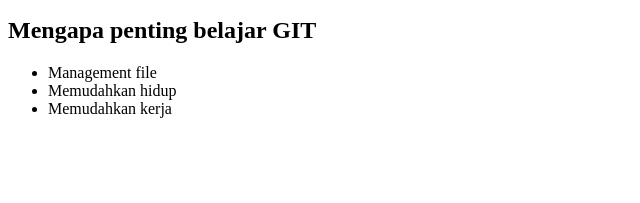
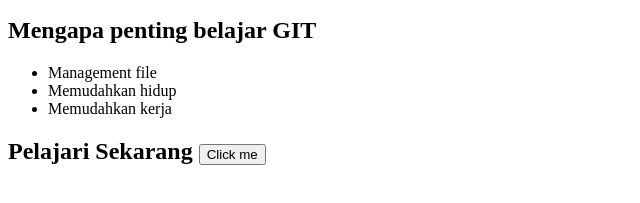
Before and after one commit to FakhryAbqory/belajar-git, a plain HTML site: page index.html in a window 1280 px wide. Shown: the part 101-304 px from the top of the page, without its empty margins (0-640 px from the left). Drawn offline with Linux system fonts and the light colour scheme.

Commit message:
menambah section baru

```diff
--- a/index.html
+++ b/index.html
@@ -20,5 +20,11 @@
             <li >Memudahkan kerja</li>
         </ul>
     </section>
+
+    <section>
+        <h2>Pelajari Sekarang
+            <button>Click me</button>
+        </h2>
+    </section>
 </body>
 </html>
```
